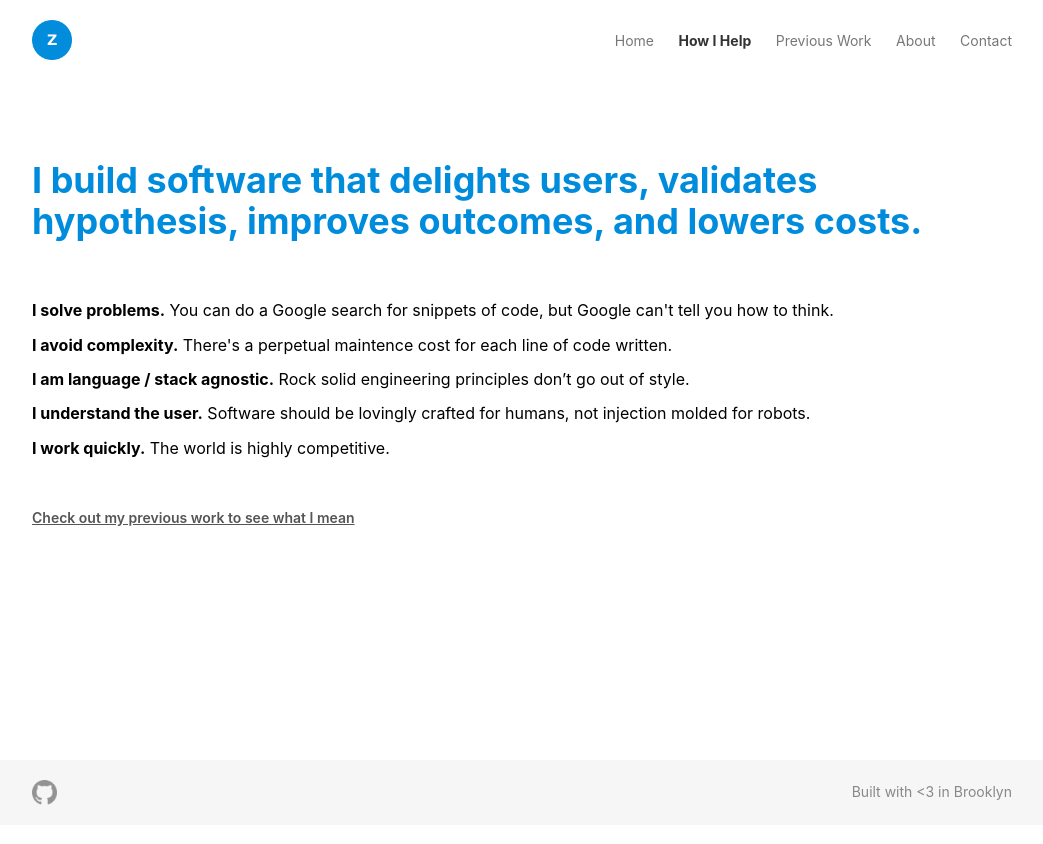
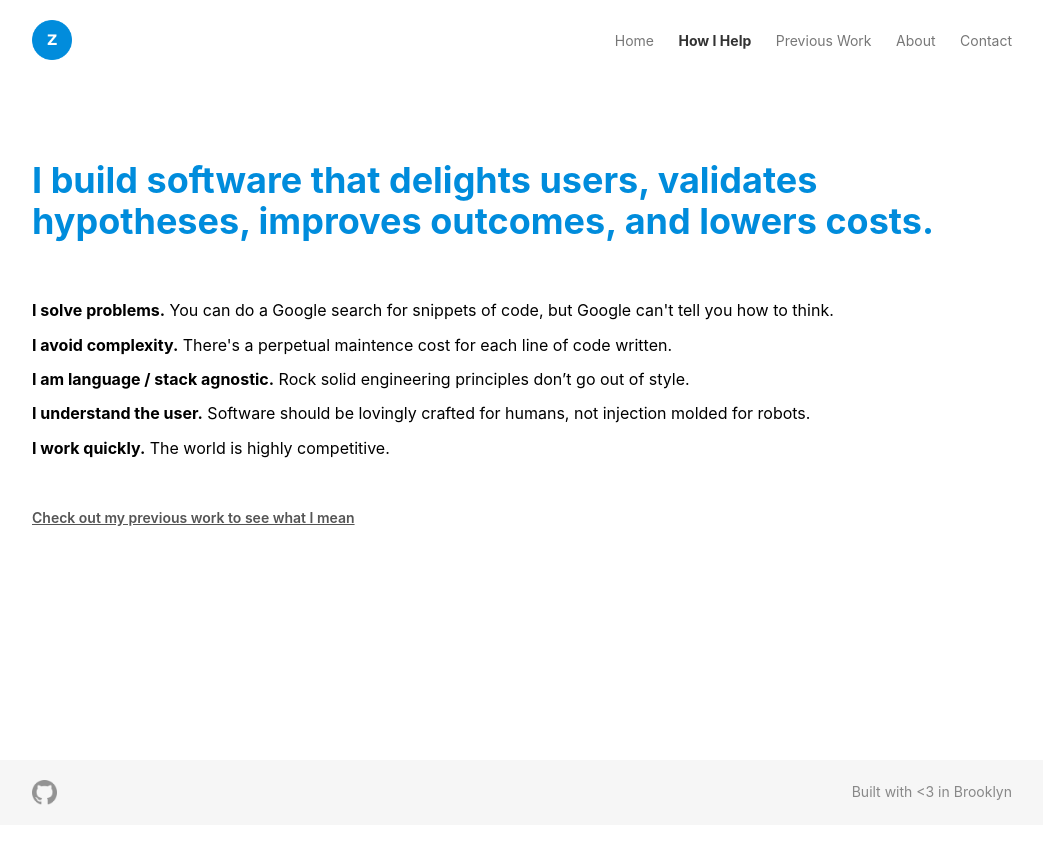
Before and after one commit to zachlite/zachlite-web, a Jekyll site: the page built from how-I-help.html, in a window 1280 px wide. Shown: the top 844 px of the page, without its empty margins (118-1161 px from the left). Built offline with Jekyll 4.4.1, drawn with Linux system fonts in a browser that asks for light colours.

Commit message:
spelling

```diff
--- a/how-I-help.html
+++ b/how-I-help.html
@@ -2,7 +2,7 @@
 layout: default
 title: How I Help | Zach Lite
 ---
-<h1 class="mini">I build software that delights users, validates hypothesis, improves outcomes, and lowers costs.</h1>
+<h1 class="mini">I build software that delights users, validates hypotheses, improves outcomes, and lowers costs.</h1>
 
 <br />
 
```
